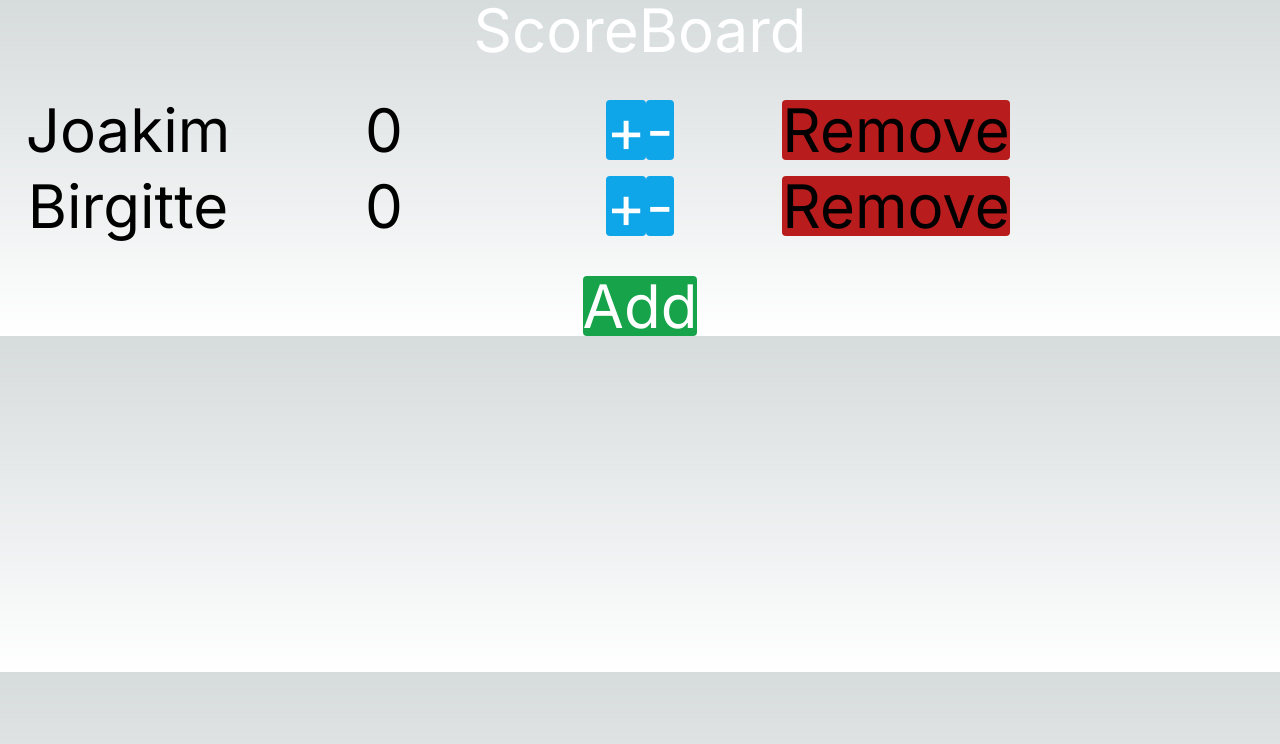
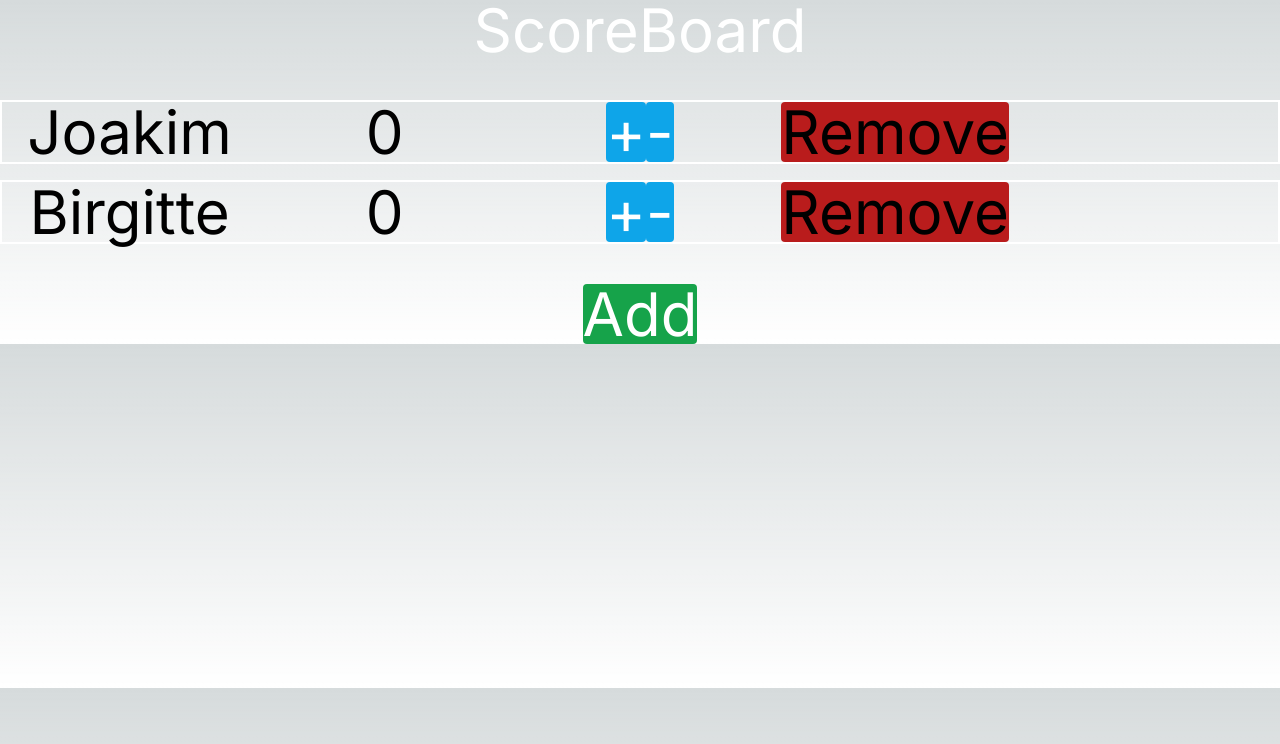
Before and after one commit to MikAoJk/scoreboard, a Next.js app: page / in a window 1280 px wide. Shown: the top 744 px of the page. Built offline with nearby package versions, Linux system fonts and the light colour scheme.

Commit message:
Update Player.tsx

```diff
--- a/src/components/Player.tsx
+++ b/src/components/Player.tsx
@@ -28,7 +28,7 @@ const Player = (playerProps: PlayerProps) => {
     }
 
     return (
-        <ul className="mt-4 flex">
+        <ul className="mt-4 flex border-solid border-white border-2">
             <li className="w-1/5">{playerProps.playerData.name}</li>
             <li className="w-1/5">{playerScore}</li>
             <li className="w-1/5"><ChangePlayerScore onAddChangePlayerScore={addPlayerScoreHandler}
```
